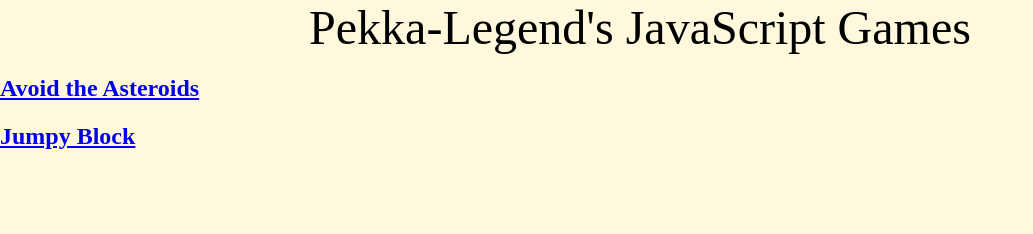
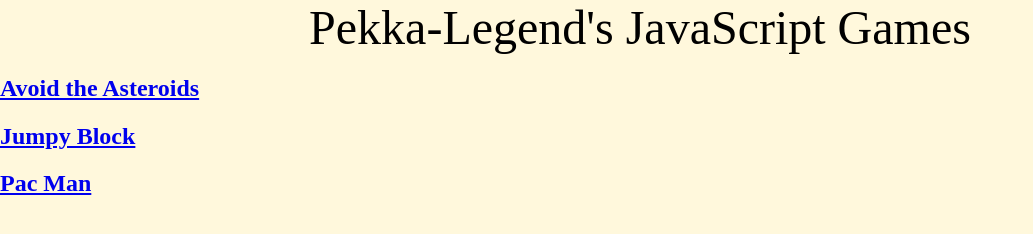
Before and after one commit to Pekka-Legend/Games, a plain HTML site: page index.html in a window 1280 px wide. Shown: the whole page, without its empty margins (0-1033 px from the left). Drawn offline with nearby package versions, Linux system fonts and the light colour scheme.

Commit message:
Update index.html

```diff
--- a/index.html
+++ b/index.html
@@ -6,5 +6,7 @@
         <center><font style="Serif" size="100">Pekka-Legend's JavaScript Games</font></center>
         <a href="asteroids.html"> <h2>Avoid the Asteroids</h2></a>
         <a href="jump.html"> <h2>Jumpy Block</h2></a>
+        <a href="https://pekka-legend.github.io/pacman/" target="_blank"> <h2>Pac Man</h2></a>
+
     </body>
 </html>
```
